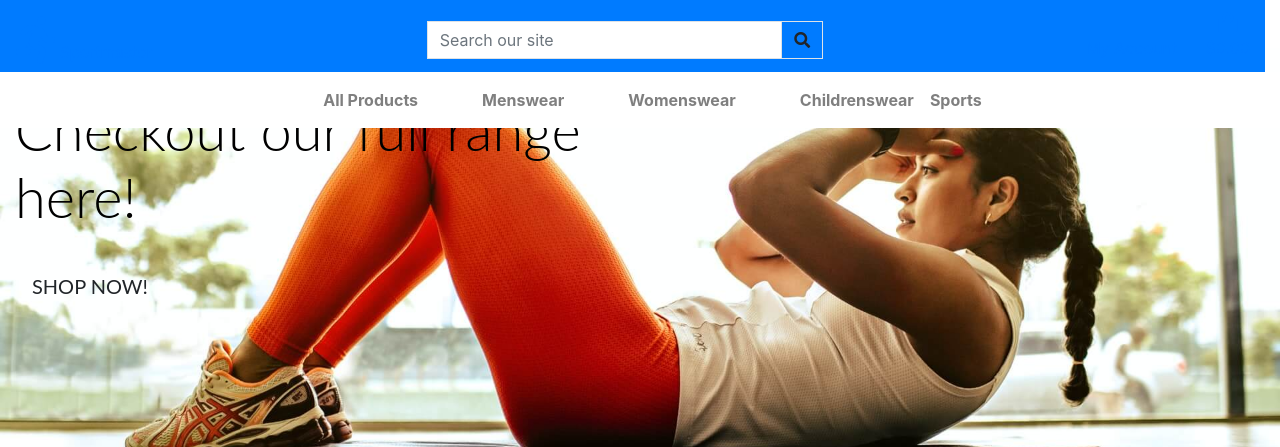
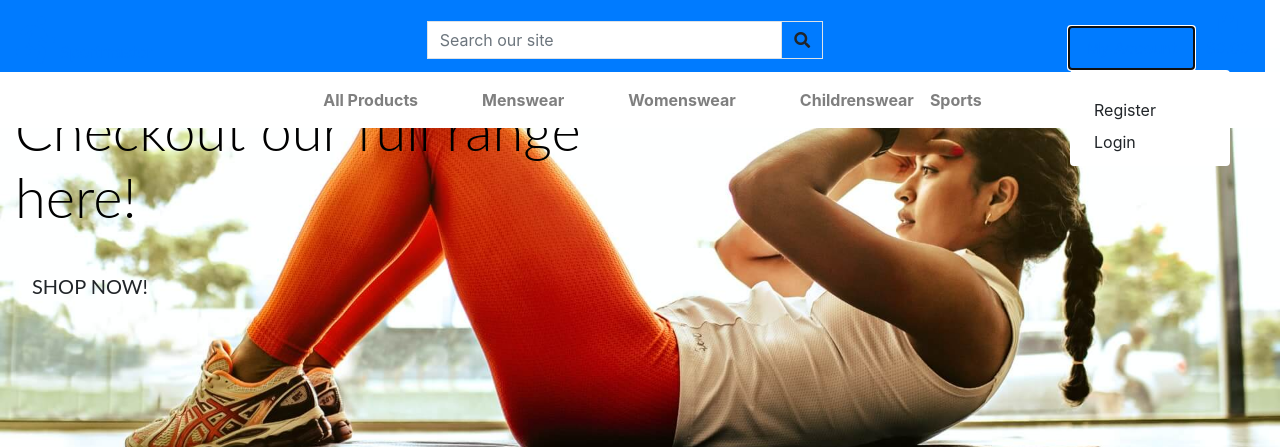
Before and after one commit to Code-Institute-Submissions/StephenJ2020-Sportmaster_JanResub, a Django app: page / in a window 1280 px wide, after a click on "My Account". Shown: the top 447 px of the page. Run offline with Django 3.2, Linux system fonts and the light colour scheme; some libraries are stand-ins or nearby versions.

Commit message:
fix: Remove Bootstrap 5 classes from project

```diff
--- a/templates/base.html
+++ b/templates/base.html
@@ -78,7 +78,7 @@
             <div class="col-12 col-lg-4 my-auto py-1 py-lg-0">
                 <ul class="list-inline list-unstyled text-center text-lg-right my-0">
                     <li class="list-inline-item dropdown">
-                        <a href="#" class="text-black nav-link" id="user-options" data-bs-toggle="dropdown"
+                        <a href="#" class="text-black nav-link" id="user-options" data-toggle="dropdown"
                             aria-haspopup="true" aria-expanded="false">
                             <div class="text-center">
                                 <div><i class="fas-fa-user fa-lg"></i></div>
@@ -119,7 +119,7 @@
         </div>
         <div class="row bg-white">
             <nav class="navbar navbar-expand-lg navbar-light w-100">
-              <button class="navbar-toggler" type="button" data-bs-toggle="collapse" data-bs-target="#main-nav" aria-controls="main-nav" aria-expanded="false" aria-label="Toggle navigation">
+              <button class="navbar-toggler" type="button" data-toggle="collapse" data-target="#main-nav" aria-controls="main-nav" aria-expanded="false" aria-label="Toggle navigation">
                   <span class="navbar-toggler-icon"></span>
               </button>
               {% include 'includes/mobile-top-header.html' %}
--- a/templates/includes/main-nav.html
+++ b/templates/includes/main-nav.html
@@ -1,7 +1,7 @@
 <div class="collapse navbar-collapse" id="main-nav">
     <ul class="navbar-nav w-auto mx-auto">
         <li class="nav-item dropdown">
-            <a class="logo-font font-weight-bold nav-link text-black mr-5" href="#" id="all-products-link" data-bs-toggle="dropdown" aria-haspopup="true" aria-expanded="false">
+            <a class="logo-font font-weight-bold nav-link text-black mr-5" href="#" id="all-products-link" data-toggle="dropdown" aria-haspopup="true" aria-expanded="false">
                 All Products
             </a>
             <div class="dropdown-menu border-0" aria-labelledby="all-products-link">
@@ -13,7 +13,7 @@
         </li>
 
         <li class="nav-item dropdown">
-            <a class="logo-font font-weight-bold nav-link text-black mr-5" href="#" id="menswear-link" data-bs-toggle="dropdown" aria-haspopup="true" aria-expanded="false">
+            <a class="logo-font font-weight-bold nav-link text-black mr-5" href="#" id="menswear-link" data-toggle="dropdown" aria-haspopup="true" aria-expanded="false">
                 Menswear
             </a>
             <div class="dropdown-menu border-0" aria-labelledby="menswear-link">
@@ -25,7 +25,7 @@
         </li>
 
         <li class="nav-item dropdown">
-            <a class="logo-font font-weight-bold nav-link text-black mr-5" href="#" id="womenswear-link" data-bs-toggle="dropdown" aria-haspopup="true" aria-expanded="false">
+            <a class="logo-font font-weight-bold nav-link text-black mr-5" href="#" id="womenswear-link" data-toggle="dropdown" aria-haspopup="true" aria-expanded="false">
                 Womenswear
             </a>
             <div class="dropdown-menu border-0" aria-labelledby="womenswear-link">
@@ -37,7 +37,7 @@
         </li>
 
         <li class="nav-item dropdown">
-            <a class="logo-font font-weight-bold nav-link text-black" href="#" id="childrenswear-link" data-bs-toggle="dropdown" aria-haspopup="true" aria-expanded="false">
+            <a class="logo-font font-weight-bold nav-link text-black" href="#" id="childrenswear-link" data-toggle="dropdown" aria-haspopup="true" aria-expanded="false">
                 Childrenswear
             </a>
             <div class="dropdown-menu border-0" aria-labelledby="childrenswear-link">
@@ -48,7 +48,7 @@
             </div>
         </li>
         <li class="nav-item dropdown">
-            <a class="logo-font font-weight-bold nav-link text-black" href="#" id="sports-link" data-bs-toggle="dropdown" aria-haspopup="true" aria-expanded="false">
+            <a class="logo-font font-weight-bold nav-link text-black" href="#" id="sports-link" data-toggle="dropdown" aria-haspopup="true" aria-expanded="false">
                 Sports
             </a>
             <div class="dropdown-menu border-0" aria-labelledby="sports-link">
--- a/templates/includes/mobile-top-header.html
+++ b/templates/includes/mobile-top-header.html
@@ -1,6 +1,6 @@
 <ul>
     <li class="list-inline-item">
-      <a class="text-black nav-link d-block d-lg-none" href="#" id="mobile-search" data-bs-toggle="dropdown" aria-haspopup="true" aria-expanded="false">
+      <a class="text-black nav-link d-block d-lg-none" href="#" id="mobile-search" data-toggle="dropdown" aria-haspopup="true" aria-expanded="false">
           <div class="text-center">
               <div><i class="fas fa-search fa-lg"></i></div>
               <p class="my-0">Search</p>
@@ -22,7 +22,7 @@
       </div>
   </li>
   <li class="list-inline-item dropdown">
-      <a class="text-black nav-link d-block d-lg-none" href="#" id="user-options" data-bs-toggle="dropdown" aria-haspopup="true" aria-expanded="false">
+      <a class="text-black nav-link d-block d-lg-none" href="#" id="user-options" data-toggle="dropdown" aria-haspopup="true" aria-expanded="false">
           <div class="text-center">
               <div><i class="fas fa-user fa-lg"></i></div>
               <p class="my-0">My Account</p>
```
